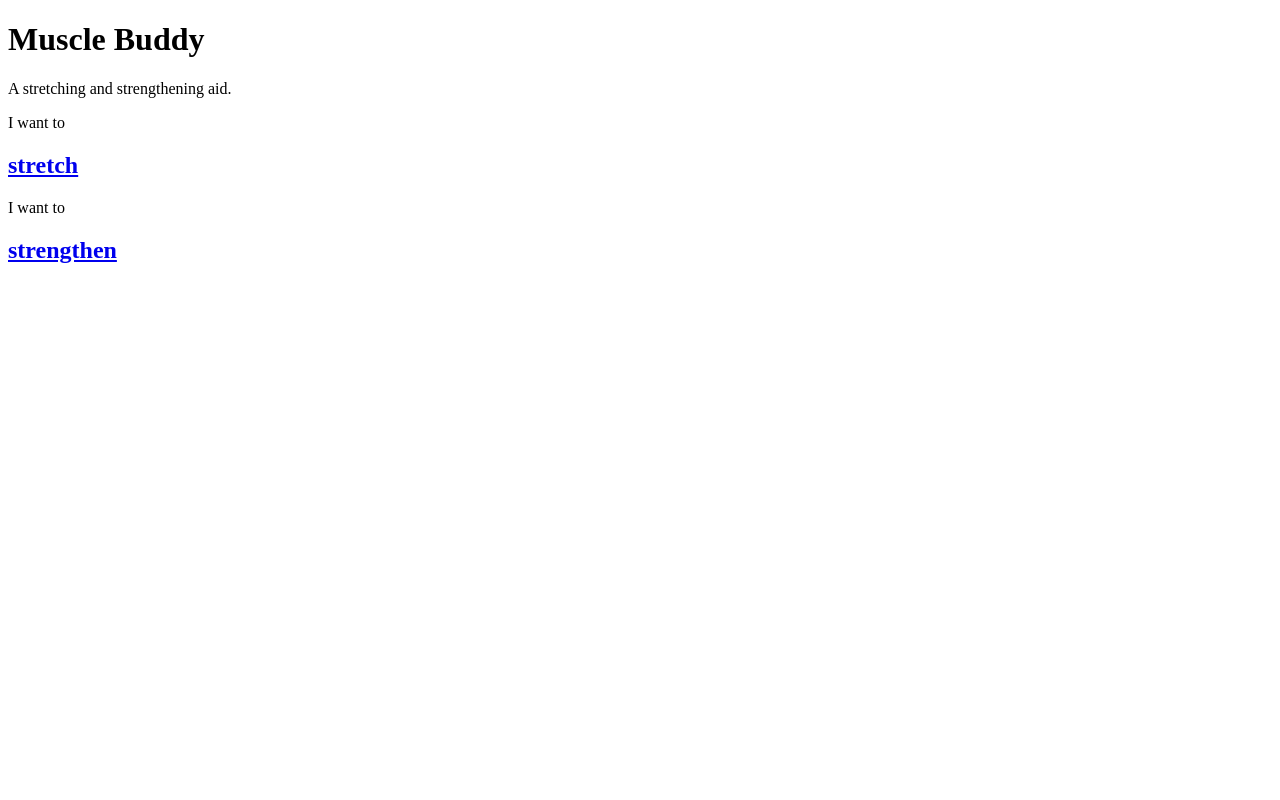
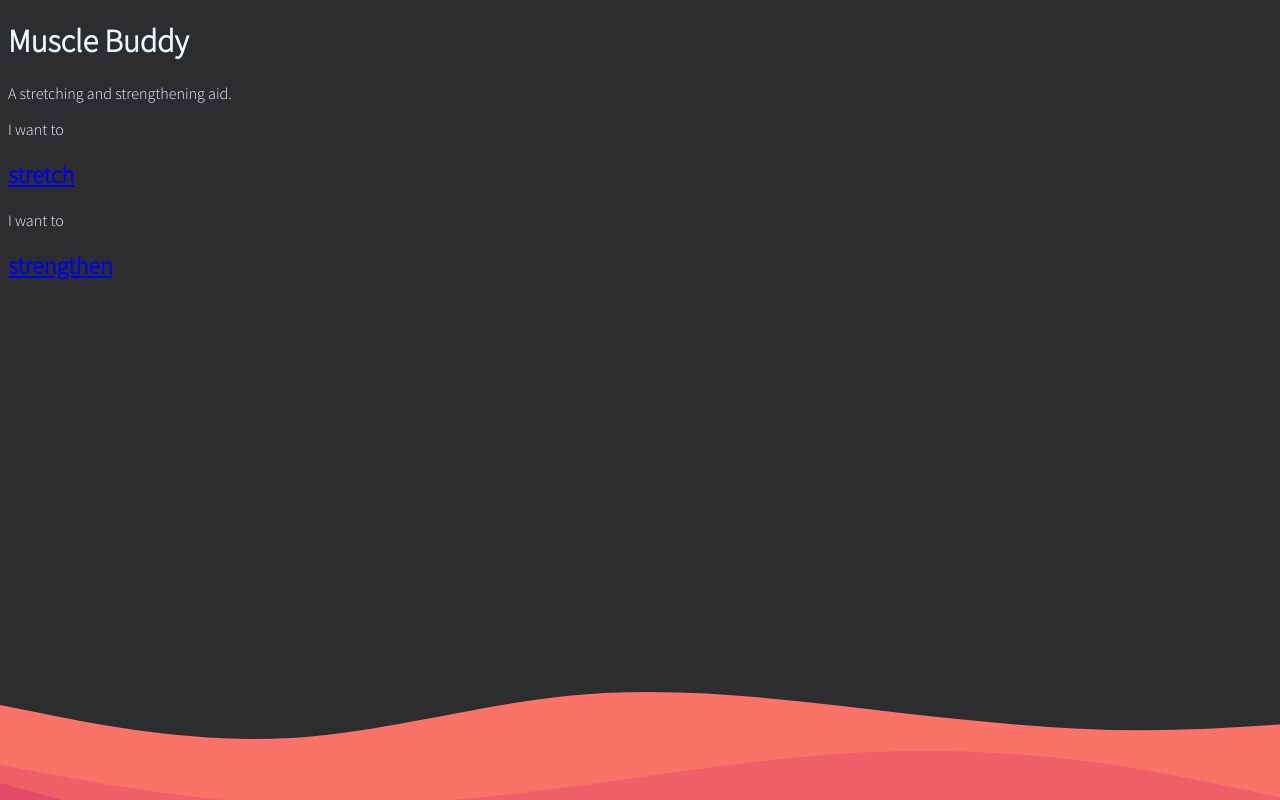
Before and after one commit to jarikhenriksen/muscleBuddy, a website: page index.html in a window 1280 px wide. Drawn offline with Linux system fonts and the light colour scheme.

Commit message:
add background and new font

```diff
--- a/homePageStyle.css
+++ b/homePageStyle.css
@@ -0,0 +1,10 @@
+html {
+    color: aliceblue;
+    font-family: 'Roboto Condensed', sans-serif;
+    font-family: 'Source Sans Pro', sans-serif;
+}
+
+.background {
+    background-image: url('images/layered-waves-haikei.svg');
+
+}
--- a/index.html
+++ b/index.html
@@ -7,8 +7,12 @@
         <meta name="description" content="">
         <meta name="viewport" content="width=device-width, initial-scale=1">
         <link rel="stylesheet" href="homePageStyle.css">
+        <link rel="preconnect" href="https://fonts.googleapis.com">
+        <link rel="preconnect" href="https://fonts.gstatic.com" crossorigin>
+        <link href="https://fonts.googleapis.com/css2?family=Roboto+Condensed&family=Source+Sans+Pro:wght@300&display=swap" rel="stylesheet">
     </head>
-    <body>
+    <body class="background">
+
         <header>
             <h1>Muscle Buddy</h1>
             <p>A stretching and strengthening aid.</p>
```
Also changed, not shown: images/layered-waves-haikei.svg (added).
